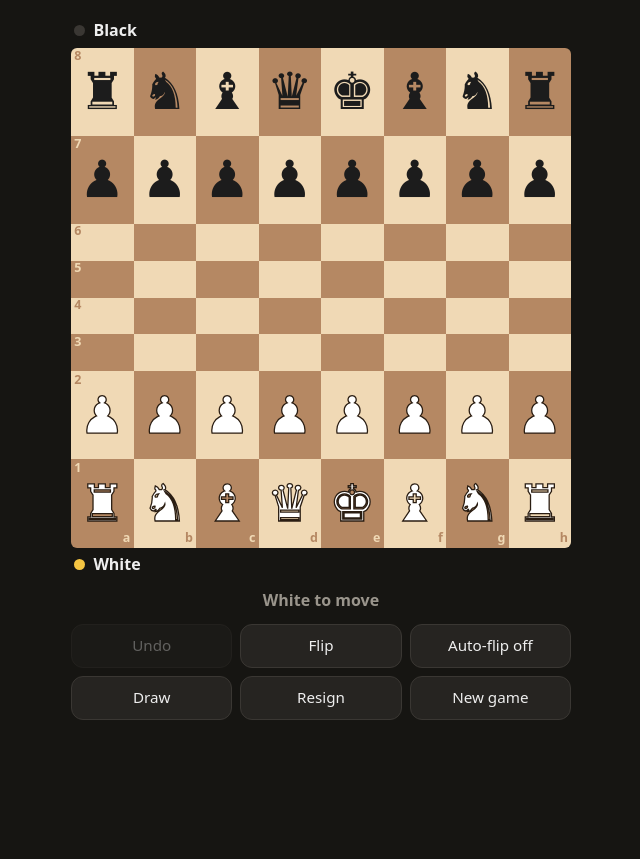
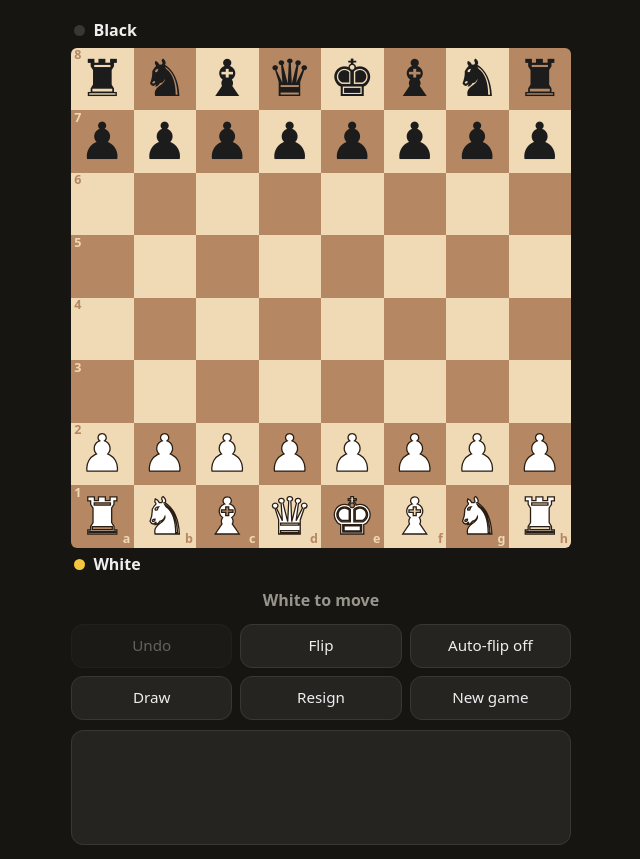
Before and after one commit to sambayford/chess, a plain HTML site: page index.html in a window 1280 px wide. Shown: the whole page, without its empty margins (319-959 px from the left). Before the commit the page ends 800 px from the top, so only its background shows below. Drawn offline with Linux system fonts and the light colour scheme.

Commit message:
Keep board layout fixed: stable grid tracks, reserved move list, scrollbar gutter

```diff
--- a/index.html
+++ b/index.html
@@ -8,6 +8,7 @@
 <style>
 :root{--bg:#161512;--card:#262421;--tx:#eeeeee;--mut:#9a958c;--ac:#f5c542;--ln:#3a3733;--lt:#f0d9b5;--dk:#b58863;--bs:min(calc(100vw - 28px),max(280px,calc(100vh - 300px)),560px)}
 *{box-sizing:border-box;-webkit-tap-highlight-color:transparent}
+html{overflow-y:scroll}
 html,body{margin:0;background:var(--bg);color:var(--tx);font:16px/1.3 system-ui,-apple-system,"Segoe UI",Roboto,sans-serif}
 body{min-height:100vh;padding:max(14px,env(safe-area-inset-top)) 14px max(14px,env(safe-area-inset-bottom));-webkit-user-select:none;user-select:none;touch-action:manipulation}
 #app{width:var(--bs);margin:0 auto}
@@ -20,7 +21,7 @@ body{min-height:100vh;padding:max(14px,env(safe-area-inset-top)) 14px max(14px,e
 .cap .b{color:#8a8a8a}
 .pl em{font-style:normal;color:var(--mut);font-size:.85rem}
 .bw{position:relative;width:var(--bs);height:var(--bs)}
-.bd{display:grid;grid-template-columns:repeat(8,1fr);width:100%;height:100%;border-radius:6px;overflow:hidden}
+.bd{display:grid;grid-template-columns:repeat(8,minmax(0,1fr));grid-template-rows:repeat(8,minmax(0,1fr));width:100%;height:100%;border-radius:6px;overflow:hidden}
 .sq{position:relative;display:flex;align-items:center;justify-content:center;font-size:calc(var(--bs)/8*.82);line-height:1;cursor:pointer}
 .sq.l{background-color:var(--lt)}
 .sq.d{background-color:var(--dk)}
@@ -51,7 +52,7 @@ body{min-height:100vh;padding:max(14px,env(safe-area-inset-top)) 14px max(14px,e
 .bar button.on{background:var(--tx);color:var(--bg);font-weight:600}
 .bar button:disabled{opacity:.35}
 .bar button:active:not(:disabled){filter:brightness(.85)}
-.mvl{margin-top:10px;max-height:7.2rem;overflow-y:auto;background:var(--card);border:1px solid var(--ln);border-radius:12px;padding:.5rem .7rem;font-size:.95rem;font-variant-numeric:tabular-nums;line-height:1.7;-webkit-user-select:text;user-select:text}
+.mvl{margin-top:10px;height:7.2rem;overflow-y:auto;background:var(--card);border:1px solid var(--ln);border-radius:12px;padding:.5rem .7rem;font-size:.95rem;font-variant-numeric:tabular-nums;line-height:1.7;-webkit-user-select:text;user-select:text}
 .mvl .n{color:var(--mut);margin-right:.25rem}
 .mvl .m{margin-right:.7rem}
 .mvl .m.cur{color:var(--ac);font-weight:700}
@@ -371,7 +372,7 @@ function render(){
     `<div class="bar"><button data-a="draw"${over?' disabled':''}>Draw</button>`+
     `<button data-a="resign"${over?' disabled':''}>Resign</button>`+
     `<button data-a="new">New game</button></div>`+
-    (mh?`<div class="mvl" id="mvl">${mh}</div>`:'');
+    `<div class="mvl" id="mvl">${mh}</div>`;
   const el=document.getElementById('mvl');
   if(el)el.scrollTop=el.scrollHeight;
 }
```
